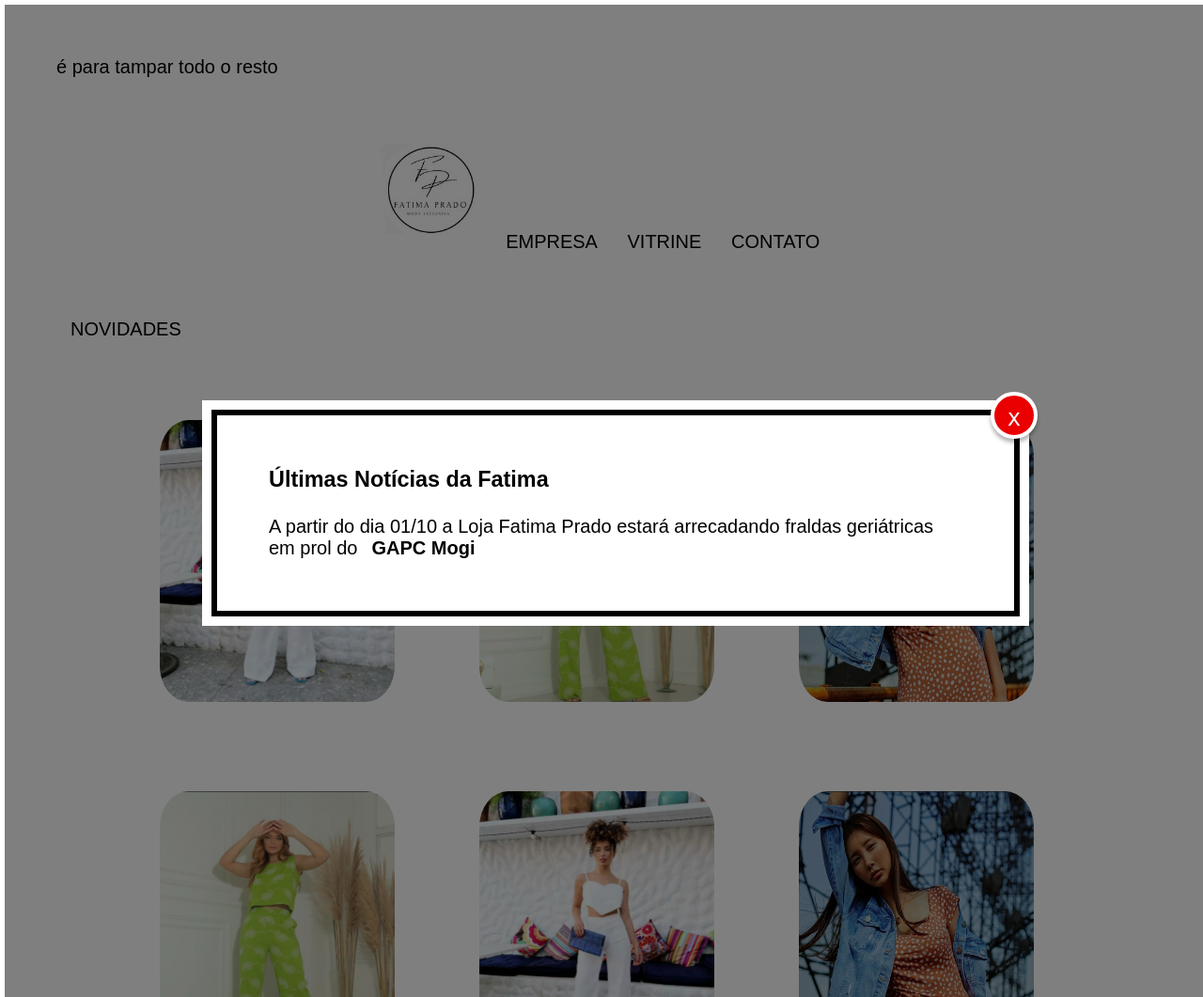
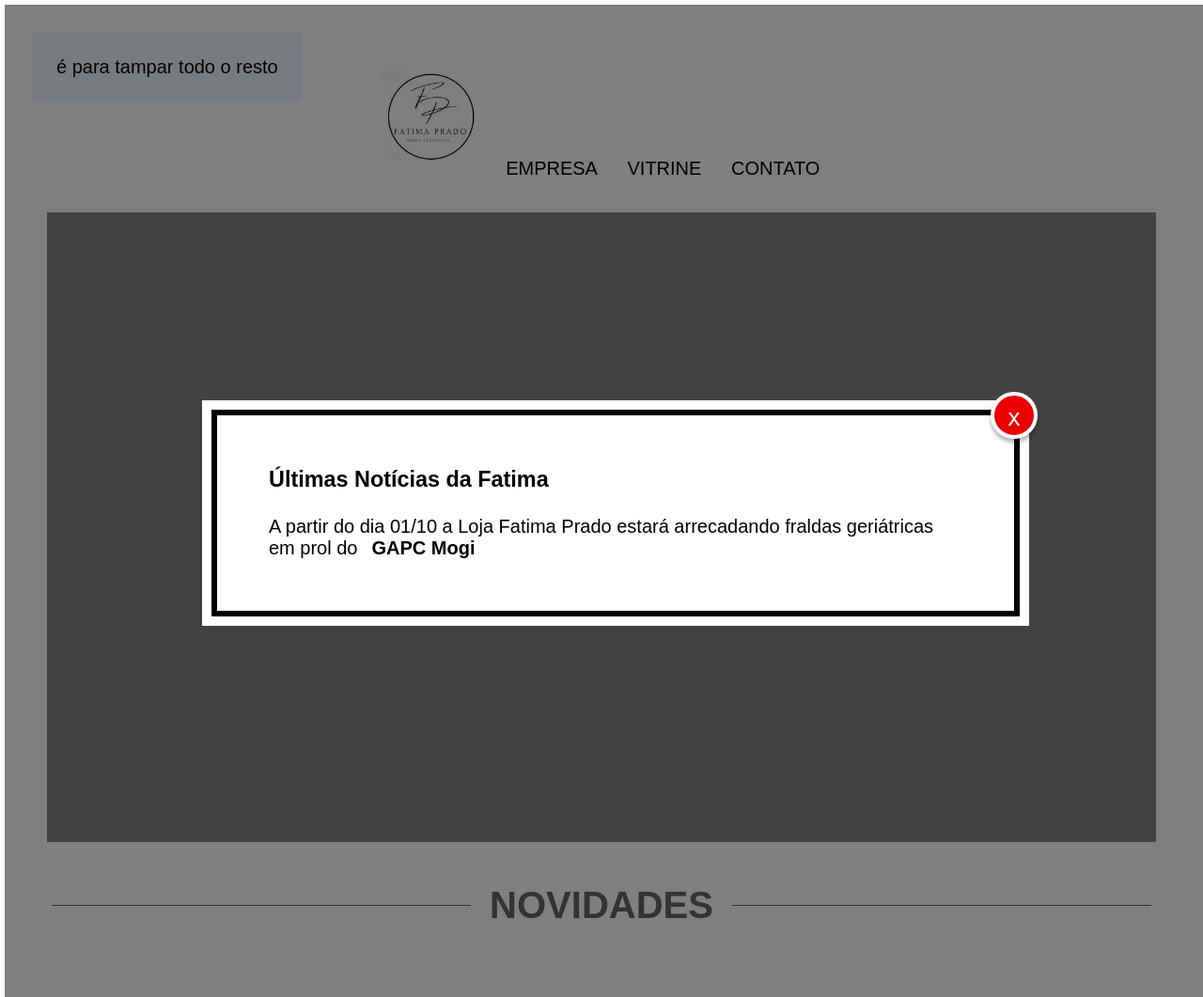
Before and after one commit to Lsancheta/SouzaRoupa, a PHP site: page / in a window 1280 px wide. Shown: the whole page at 94% size. Run offline with PHP 8.4, Linux system fonts and the light colour scheme; some libraries are stand-ins or nearby versions.

Commit message:
Update style.css

```diff
--- a/style.css
+++ b/style.css
@@ -2,6 +2,11 @@
     margin:5px;
     padding:10px;
     align-items: center;
+}
+.loader{
+    position: fixed;
+    background-color: aliceblue;
+
 }
 body{
     font-family: arial, helvetica, sans-serif;
@@ -46,27 +51,35 @@
     background-color: #D6D6D6;
     border-bottom: 3px solid #EA0000;
   }
-
-  #slider{
-    margin-bottom:auto;
-    align-items:center;
-    width: 60%;
-    max-width: 500px;
-    height: 100px;
-    max-height: 750px;
-    position:relative;
-}
-#slider img{
-    opacity: 0;
-    position:absolute;
-    width:100%;
-    height: 100%;
-    object-fit:cover;
+.div-banner{
+    background-color: #858585;
+    height:650px;
 }
 
-#slider img.selected{
-    opacity:1;
-}
+.titulo{
+    display: flex;
+    justify-content: center; /* centraliza o texto horizontalmente */
+    align-items: center; /* centraliza as linhas verticalmente */
+    margin: 30px 0; /* 30px -> margens superior e inferior */
+ }
+
+ .titulo::before,
+ .titulo::after{
+    content: '';
+    position: relative;
+    height: 1px; /* espessura das linhas */
+    background: #666; /* cor das linhas */
+    min-width: 50px; /* largura mínima das linhas */
+    flex-grow: 1; /* distribui a largura das linhas por igual */
+ }
+
+ .titulo span{
+    color: #666; /* cor do texto */
+    padding: 0 15px; /* distancia do texto às linhas */
+    font-weight: bold; /* negrito */
+    font-size: 2em; /* tamanho do texto */
+ }
+
 #vitrine{
     display:flex;
     width:auto;
@@ -198,5 +211,4 @@
         }
 
     }
-
     */
```
